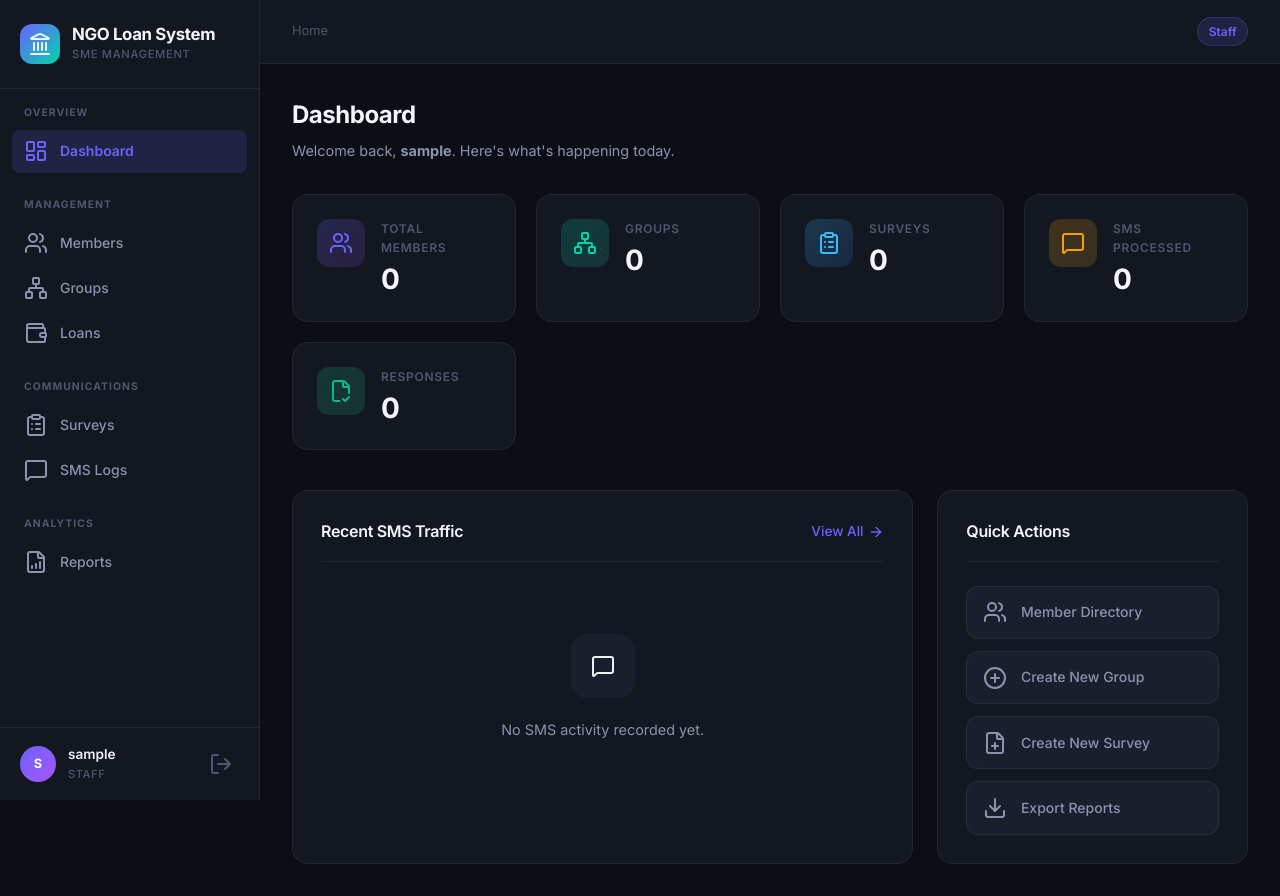
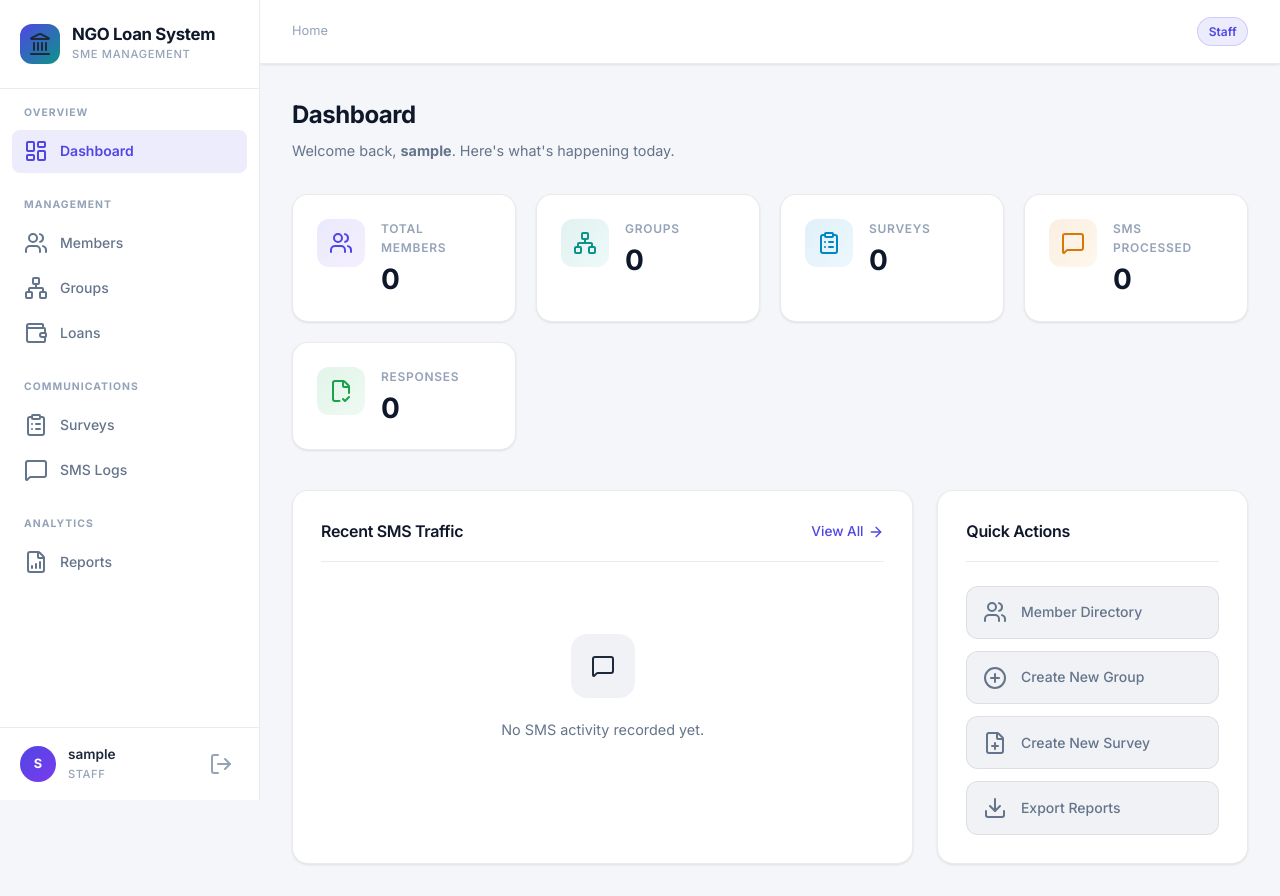
Before and after one commit to markfranci/ngo-sms-loan-system, a Flask app: page / in a window 1280 px wide. Run offline with Flask 3, Linux system fonts and the light colour scheme; the visitor is signed in with stand-in values (Sample User, id 1); data that the repository does not hold is empty.

Commit message:
Changed to modern premium light theme

```diff
--- a/app/static/css/main.css
+++ b/app/static/css/main.css
@@ -7,36 +7,36 @@
    ---------------------------------------------------------------- */
 :root {
   /* Core Backgrounds */
-  --color-bg:           #0b0e14;
-  --color-surface:      #131720;
-  --color-surface-2:    #1a1f2e;
-  --color-surface-3:    #212738;
-  --color-border:       rgba(255,255,255,0.06);
-  --color-border-hover: rgba(255,255,255,0.12);
+  --color-bg:           #f4f6f9;
+  --color-surface:      #ffffff;
+  --color-surface-2:    #f0f2f5;
+  --color-surface-3:    #e4e7ec;
+  --color-border:       rgba(0,0,0,0.08);
+  --color-border-hover: rgba(0,0,0,0.15);
 
   /* Accents */
-  --color-primary:      #6c63ff;
-  --color-primary-dark: #5a52e0;
-  --color-primary-glow: rgba(108,99,255,0.15);
-  --color-primary-glow2:rgba(108,99,255,0.08);
-  --color-accent:       #00d4aa;
-  --color-accent-glow:  rgba(0,212,170,0.12);
+  --color-primary:      #4f46e5;
+  --color-primary-dark: #4338ca;
+  --color-primary-glow: rgba(79,70,229,0.10);
+  --color-primary-glow2:rgba(79,70,229,0.05);
+  --color-accent:       #0d9488;
+  --color-accent-glow:  rgba(13,148,136,0.10);
 
   /* Status */
-  --color-success:      #10b981;
-  --color-success-bg:   rgba(16,185,129,0.12);
-  --color-danger:       #ef4444;
-  --color-danger-bg:    rgba(239,68,68,0.10);
-  --color-warning:      #f59e0b;
-  --color-warning-bg:   rgba(245,158,11,0.12);
-  --color-info:         #38bdf8;
-  --color-info-bg:      rgba(56,189,248,0.10);
+  --color-success:      #16a34a;
+  --color-success-bg:   rgba(22,163,74,0.08);
+  --color-danger:       #dc2626;
+  --color-danger-bg:    rgba(220,38,38,0.07);
+  --color-warning:      #d97706;
+  --color-warning-bg:   rgba(217,119,6,0.08);
+  --color-info:         #0284c7;
+  --color-info-bg:      rgba(2,132,199,0.07);
 
   /* Text */
-  --text-primary:       #eef0f6;
-  --text-secondary:     #8b93b0;
-  --text-muted:         #4f5672;
-  --text-heading:       #f4f5f9;
+  --text-primary:       #1e293b;
+  --text-secondary:     #64748b;
+  --text-muted:         #94a3b8;
+  --text-heading:       #0f172a;
 
   /* Spacing */
   --radius-sm:  8px;
@@ -53,10 +53,10 @@
   --font-base: 'Inter', system-ui, -apple-system, sans-serif;
 
   /* Shadows */
-  --shadow-sm:  0 2px 8px rgba(0,0,0,0.2);
-  --shadow-md:  0 4px 16px rgba(0,0,0,0.25);
-  --shadow-lg:  0 8px 32px rgba(0,0,0,0.3);
-  --shadow-glow:0 0 20px rgba(108,99,255,0.15);
+  --shadow-sm:  0 1px 3px rgba(0,0,0,0.06), 0 1px 2px rgba(0,0,0,0.04);
+  --shadow-md:  0 4px 12px rgba(0,0,0,0.08);
+  --shadow-lg:  0 8px 24px rgba(0,0,0,0.10);
+  --shadow-glow:0 0 20px rgba(79,70,229,0.10);
 }
 
 /* ----------------------------------------------------------------
@@ -238,7 +238,7 @@ h1, h2, h3, h4, h5, h6 {
   width: 36px;
   height: 36px;
   border-radius: var(--radius-full);
-  background: linear-gradient(135deg, var(--color-primary), #a855f7);
+  background: linear-gradient(135deg, var(--color-primary), #7c3aed);
   display: flex;
   align-items: center;
   justify-content: center;
@@ -313,7 +313,7 @@ h1, h2, h3, h4, h5, h6 {
   position: sticky;
   top: 0;
   z-index: 100;
-  backdrop-filter: blur(12px);
+  box-shadow: var(--shadow-sm);
 }
 
 .top-header-left {
@@ -431,6 +431,7 @@ h1, h2, h3, h4, h5, h6 {
   border-radius: var(--radius-lg);
   padding: 1.75rem;
   transition: all 0.3s ease;
+  box-shadow: var(--shadow-sm);
 }
 
 .glass-card:hover {
@@ -500,6 +501,10 @@ h1, h2, h3, h4, h5, h6 {
   box-shadow: var(--shadow-md);
 }
 
+.metric-card {
+  box-shadow: var(--shadow-sm);
+}
+
 .metric-icon {
   width: 48px;
   height: 48px;
@@ -516,27 +521,27 @@ h1, h2, h3, h4, h5, h6 {
 }
 
 .metric-icon.purple {
-  background: linear-gradient(135deg, rgba(108,99,255,0.2), rgba(168,85,247,0.15));
+  background: linear-gradient(135deg, rgba(79,70,229,0.12), rgba(124,58,237,0.08));
   color: var(--color-primary);
 }
 
 .metric-icon.teal {
-  background: linear-gradient(135deg, rgba(0,212,170,0.2), rgba(45,212,191,0.15));
+  background: linear-gradient(135deg, rgba(13,148,136,0.12), rgba(20,184,166,0.08));
   color: var(--color-accent);
 }
 
 .metric-icon.blue {
-  background: linear-gradient(135deg, rgba(56,189,248,0.2), rgba(59,130,246,0.15));
+  background: linear-gradient(135deg, rgba(2,132,199,0.12), rgba(14,165,233,0.08));
   color: var(--color-info);
 }
 
 .metric-icon.amber {
-  background: linear-gradient(135deg, rgba(245,158,11,0.2), rgba(251,191,36,0.15));
+  background: linear-gradient(135deg, rgba(217,119,6,0.12), rgba(245,158,11,0.08));
   color: var(--color-warning);
 }
 
 .metric-icon.green {
-  background: linear-gradient(135deg, rgba(16,185,129,0.2), rgba(52,211,153,0.15));
+  background: linear-gradient(135deg, rgba(22,163,74,0.12), rgba(34,197,94,0.08));
   color: var(--color-success);
 }
 
@@ -769,31 +774,31 @@ h1, h2, h3, h4, h5, h6 {
 .badge-primary {
   background: var(--color-primary-glow);
   color: var(--color-primary);
-  border: 1px solid rgba(108,99,255,0.25);
+  border: 1px solid rgba(79,70,229,0.20);
 }
 
 .badge-success {
   background: var(--color-success-bg);
   color: var(--color-success);
-  border: 1px solid rgba(16,185,129,0.25);
+  border: 1px solid rgba(22,163,74,0.20);
 }
 
 .badge-danger {
   background: var(--color-danger-bg);
   color: var(--color-danger);
-  border: 1px solid rgba(239,68,68,0.25);
+  border: 1px solid rgba(220,38,38,0.20);
 }
 
 .badge-warning {
   background: var(--color-warning-bg);
   color: var(--color-warning);
-  border: 1px solid rgba(245,158,11,0.25);
+  border: 1px solid rgba(217,119,6,0.20);
 }
 
 .badge-info {
   background: var(--color-info-bg);
   color: var(--color-info);
-  border: 1px solid rgba(56,189,248,0.25);
+  border: 1px solid rgba(2,132,199,0.20);
 }
 
 .badge-neutral {
```
Also changed, not shown: other parts of app/static/css/main.css (+23 -22 lines).
